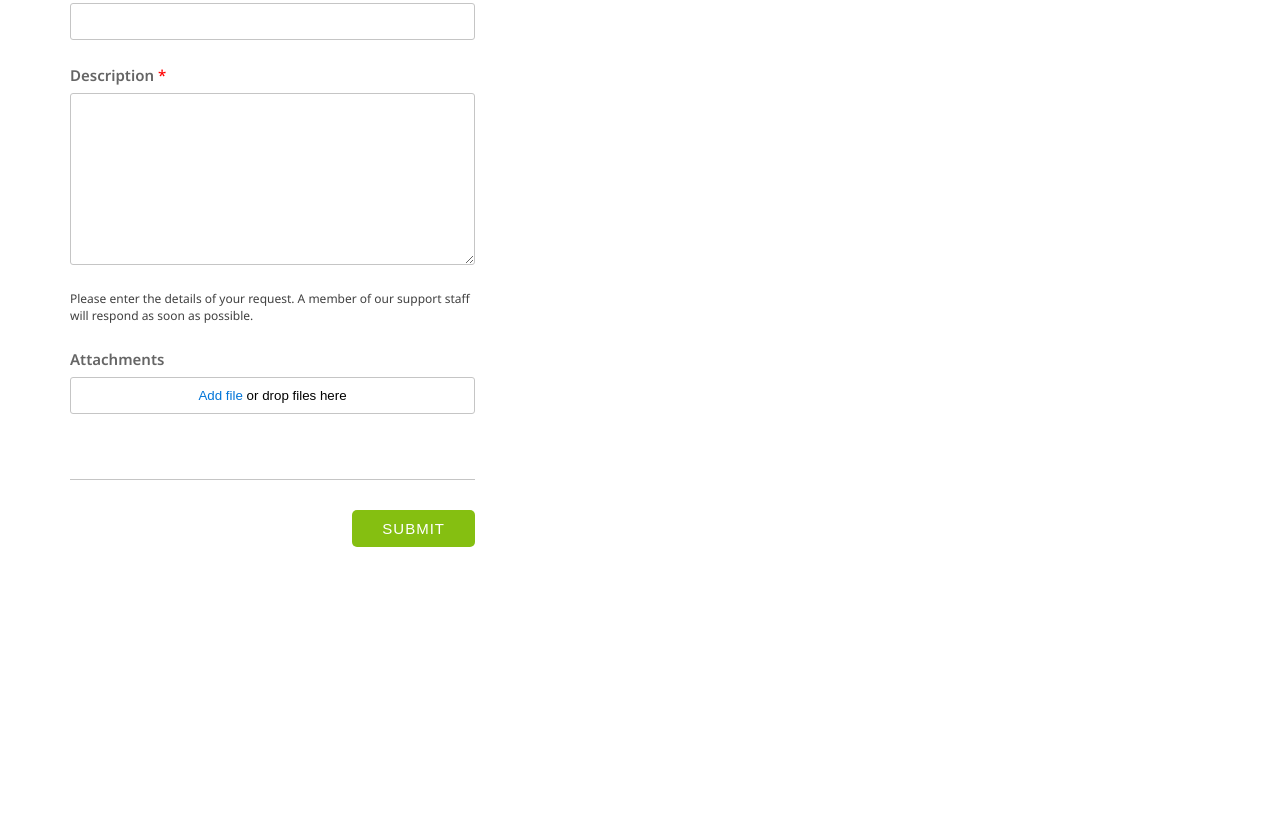
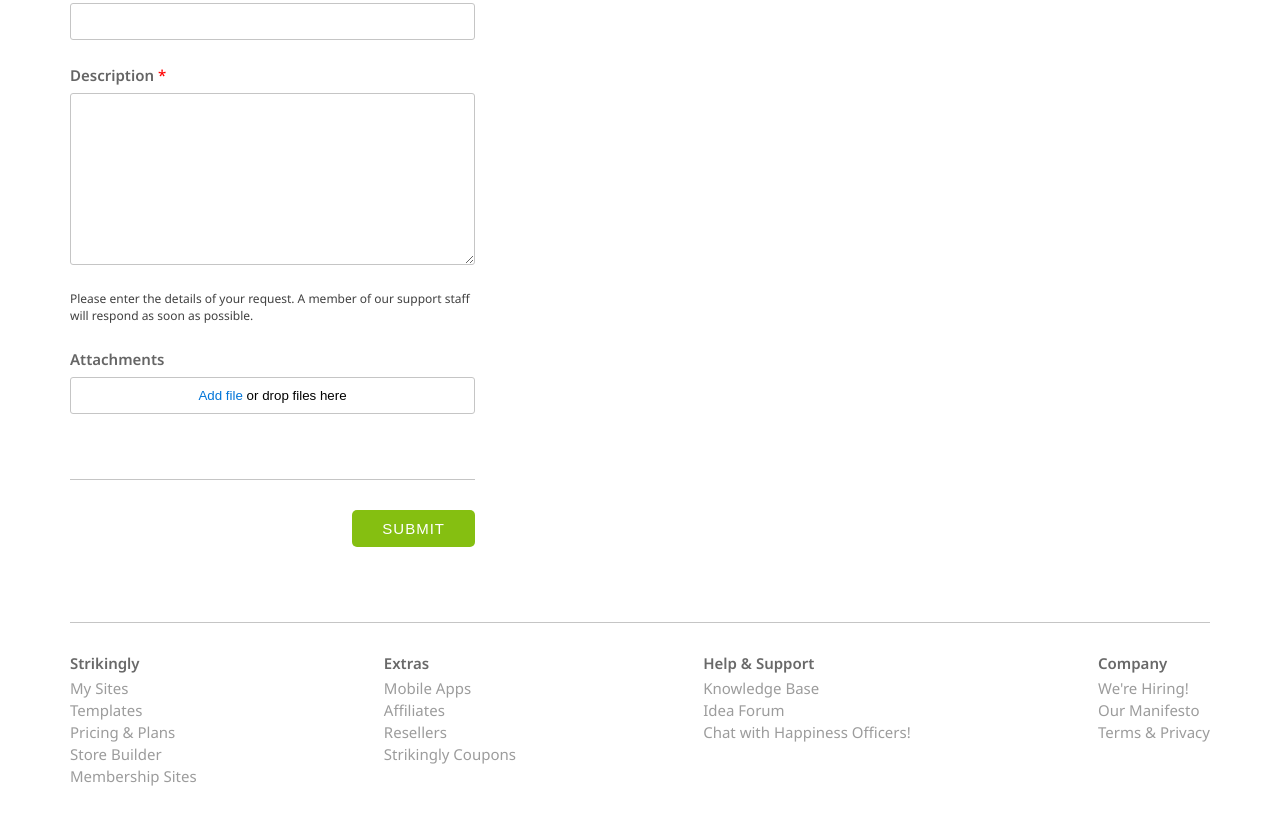
Before and after one commit to droidhazard/Clone-Strikingly-contact-page, a plain HTML site: page index.html in a window 1280 px wide. Shown: the part 434-1254 px from the top of the page. Before the commit the page ends 1056 px from the top, so only its background shows below. Drawn offline with nearby package versions, Linux system fonts and the light colour scheme.

Commit message:
modified file

```diff
--- a/index.html
+++ b/index.html
@@ -71,6 +71,37 @@
       </footer>
     </form>
   </main>
+
+  <!-- FOOTER -->
+  <footer class="footer">
+    <div class="footer-section">
+      <p class="section-heading">Strikingly</p>
+      <a href="#" class="footer-link">My Sites</a>
+      <a href="#" class="footer-link">Templates</a>
+      <a href="#" class="footer-link">Pricing & Plans</a>
+      <a href="#" class="footer-link">Store Builder</a>
+      <a href="#" class="footer-link">Membership Sites</a>
+    </div>
+    <div class="footer-section">
+      <p class="section-heading">Extras</p>
+      <a href="#" class="footer-link">Mobile Apps</a>
+      <a href="#" class="footer-link">Affiliates</a>
+      <a href="#" class="footer-link">Resellers</a>
+      <a href="#" class="footer-link">Strikingly Coupons</a>
+    </div>
+    <div class="footer-section">
+      <p class="section-heading">Help & Support</p>
+      <a href="#" class="footer-link">Knowledge Base</a>
+      <a href="#" class="footer-link">Idea Forum</a>
+      <a href="#" class="footer-link">Chat with Happiness Officers!</a>
+    </div>
+    <div class="footer-section">
+      <p class="section-heading">Company</p>
+      <a href="#" class="footer-link">We're Hiring!</a>
+      <a href="#" class="footer-link">Our Manifesto</a>
+      <a href="#" class="footer-link">Terms & Privacy</a>
+    </div>
+  </footer>
 </body>
 
 </html>
--- a/styles.css
+++ b/styles.css
@@ -208,17 +208,20 @@ form>textarea,
   margin-bottom: 25px;
   width: 100%;
 }
+
 form>p.note {
   font-size: 12px;
   color: #414141;
   margin-bottom: 25px;
 }
+
 form>footer {
   border-top: 1px solid #c5c5c5;
   margin-top: 40px;
   padding-top: 30px;
   text-align: right;
 }
+
 form>footer>input[type="submit"] {
   background-color: #85bf11;
   color: white;
@@ -231,7 +234,31 @@ form>footer>input[type="submit"] {
   cursor: pointer;
 }
 
-
+.footer {
+  display: flex;
+  flex-direction: row;
+  flex-wrap: wrap;
+  justify-content: space-between;
+  border-top: 1px solid #c5c5c5;
+  padding-top: 30px;
+  margin: 30px 70px 70px 70px;
+}
+.footer-section {
+  display: flex;
+  flex-direction: column;
+}
+.section-heading {
+  color: #696969;
+  font-size: 15px;
+  font-weight: 600;
+  margin-bottom: 5px;
+}
+.footer-link {
+  font-size: 15px;
+  text-decoration: none;
+  color: #9c9c9c;
+  margin-bottom: 2px;
+}
 
 
 @media (max-width: 1000px) {
```
